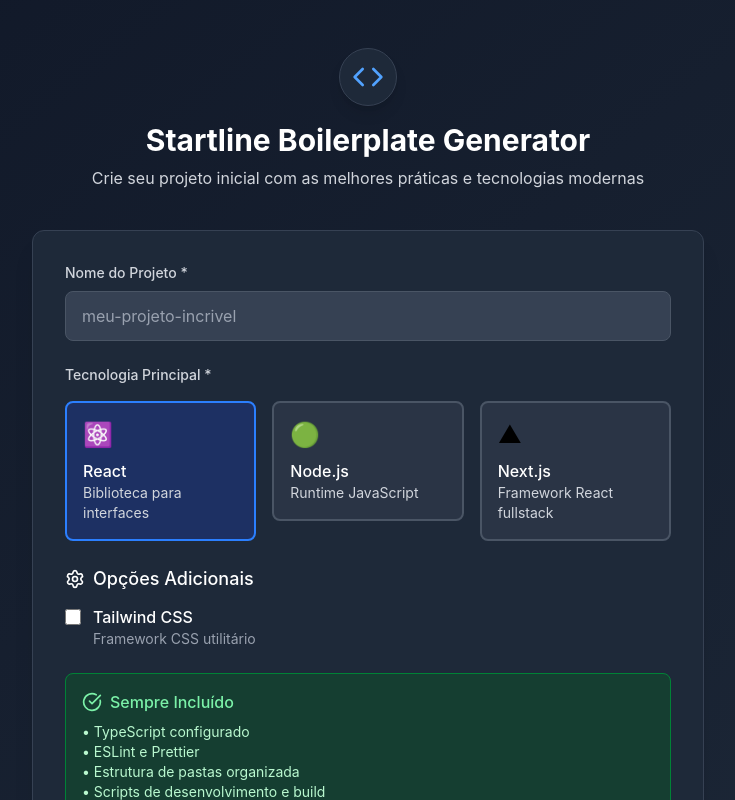
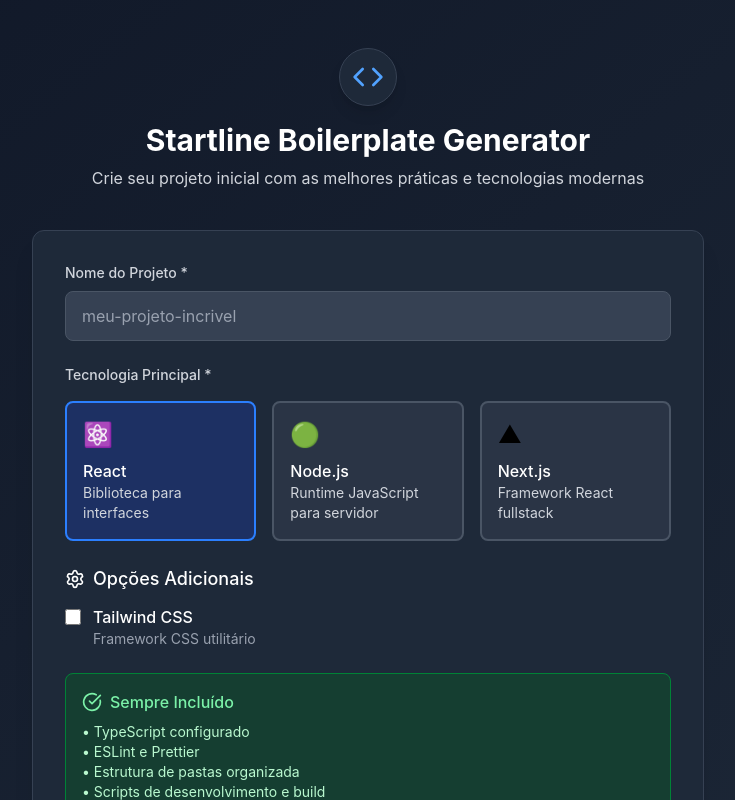
Before and after one commit to AurinoJunior/startline, a React (Vite) app: page / in a window 1280 px wide. Shown: the top 800 px of the page, without its empty margins (272-1007 px from the left). Built offline with nearby package versions, Linux system fonts and the light colour scheme.

Commit message:
feat: Create Technologys component and move technology selection logic

```diff
--- a/src/App.tsx
+++ b/src/App.tsx
@@ -4,6 +4,7 @@ import { ConditionalOptions } from "./components/ConditionalOptions"
 import { DefaultItems } from "./components/DefaultItems"
 import { Footer } from "./components/Footer"
 import { GenerateButton } from "./components/GenerateButton"
+import { Technologys } from "./components/Technologys"
 
 // Types
 interface FormErrors {
@@ -12,13 +13,6 @@ interface FormErrors {
 }
 
 export type Technology = "react" | "node" | "nextjs"
-
-interface TechnologyOption {
-  value: Technology
-  label: string
-  desc: string
-  icon: string
-}
 
 export interface ProjectOptions {
   tailwind: boolean
@@ -52,16 +46,6 @@ export const App = () => {
 
     setErrors(newErrors)
     return Object.keys(newErrors).length === 0
-  }
-
-  const handleTechnologyChange = (tech: Technology): void => {
-    setTechnology(tech)
-    // Reset options when technology changes
-    setOptions({
-      tailwind: false,
-      fastify: false,
-      shadcn: false,
-    })
   }
 
   const generateBoilerplate = async (): Promise<void> => {
@@ -102,22 +86,6 @@ export const App = () => {
       setIsGenerating(false)
     }
   }
-
-  const technologies: TechnologyOption[] = [
-    {
-      value: "react",
-      label: "React",
-      desc: "Biblioteca para interfaces",
-      icon: "⚛️",
-    },
-    { value: "node", label: "Node.js", desc: "Runtime JavaScript", icon: "🟢" },
-    {
-      value: "nextjs",
-      label: "Next.js",
-      desc: "Framework React fullstack",
-      icon: "▲",
-    },
-  ]
 
   return (
     <div className="min-h-screen bg-gradient-to-br from-gray-900 to-gray-800 py-12 px-4">
@@ -168,40 +136,11 @@ export const App = () => {
               )}
             </div>
 
-            {/* Technology Selection */}
-            <div>
-              <h2 className="block text-sm font-medium text-gray-300 mb-4">
-                Tecnologia Principal *
-              </h2>
-              <div className="grid grid-cols-1 md:grid-cols-3 gap-4">
-                {technologies.map((tech: TechnologyOption) => (
-                  <label key={tech.value} className="cursor-pointer">
-                    <input
-                      type="radio"
-                      name="technology"
-                      value={tech.value}
-                      checked={technology === tech.value}
-                      onChange={() => handleTechnologyChange(tech.value)}
-                      className="sr-only"
-                    />
-                    <div
-                      className={`p-4 border-2 rounded-lg transition-all ${
-                        technology === tech.value
-                          ? "border-blue-500 bg-blue-900/50"
-                          : "border-gray-600 hover:border-gray-500 bg-gray-700/50"
-                      }`}
-                    >
-                      <div className="text-2xl mb-2">{tech.icon}</div>
-                      <div className="font-medium text-white">{tech.label}</div>
-                      <div className="text-sm text-gray-300">{tech.desc}</div>
-                    </div>
-                  </label>
-                ))}
-              </div>
-              {errors.technology && (
-                <p className="mt-2 text-sm text-red-600">{errors.technology}</p>
-              )}
-            </div>
+            <Technologys
+              technology={technology}
+              setTechnology={setTechnology}
+              setOptions={setOptions}
+            />
 
             <ConditionalOptions
               technology={technology}
--- /dev/null
+++ b/src/components/Technologys/index.tsx
@@ -0,0 +1,83 @@
+import type { ProjectOptions, Technology } from "../../App"
+
+interface TechnologyOption {
+  value: Technology
+  label: string
+  desc: string
+  icon: string
+}
+
+interface TechnologysProps {
+  technology: Technology
+  setTechnology: React.Dispatch<React.SetStateAction<Technology>>
+  setOptions: React.Dispatch<React.SetStateAction<ProjectOptions>>
+}
+
+export const Technologys = ({
+  technology,
+  setTechnology,
+  setOptions,
+}: TechnologysProps) => {
+  const technologies: TechnologyOption[] = [
+    {
+      value: "react",
+      label: "React",
+      desc: "Biblioteca para interfaces",
+      icon: "⚛️",
+    },
+    {
+      value: "node",
+      label: "Node.js",
+      desc: "Runtime JavaScript para servidor",
+      icon: "🟢",
+    },
+    {
+      value: "nextjs",
+      label: "Next.js",
+      desc: "Framework React fullstack",
+      icon: "▲",
+    },
+  ]
+
+  const handleTechnologyChange = (tech: Technology): void => {
+    setTechnology(tech)
+    setOptions({
+      tailwind: false,
+      fastify: false,
+      shadcn: false,
+    })
+  }
+
+  return (
+    <>
+      <h2 className="block text-sm font-medium text-gray-300 mb-4">
+        Tecnologia Principal *
+      </h2>
+      <div className="grid grid-cols-1 md:grid-cols-3 gap-4">
+        {technologies.map((tech: TechnologyOption) => (
+          <label key={tech.value} className="cursor-pointer">
+            <input
+              type="radio"
+              name="technology"
+              value={tech.value}
+              checked={technology === tech.value}
+              onChange={() => handleTechnologyChange(tech.value)}
+              className="sr-only"
+            />
+            <div
+              className={`p-4 border-2 rounded-lg transition-all ${
+                technology === tech.value
+                  ? "border-blue-500 bg-blue-900/50"
+                  : "border-gray-600 hover:border-gray-500 bg-gray-700/50"
+              }`}
+            >
+              <div className="text-2xl mb-2">{tech.icon}</div>
+              <div className="font-medium text-white">{tech.label}</div>
+              <div className="text-sm text-gray-300">{tech.desc}</div>
+            </div>
+          </label>
+        ))}
+      </div>
+    </>
+  )
+}
```
